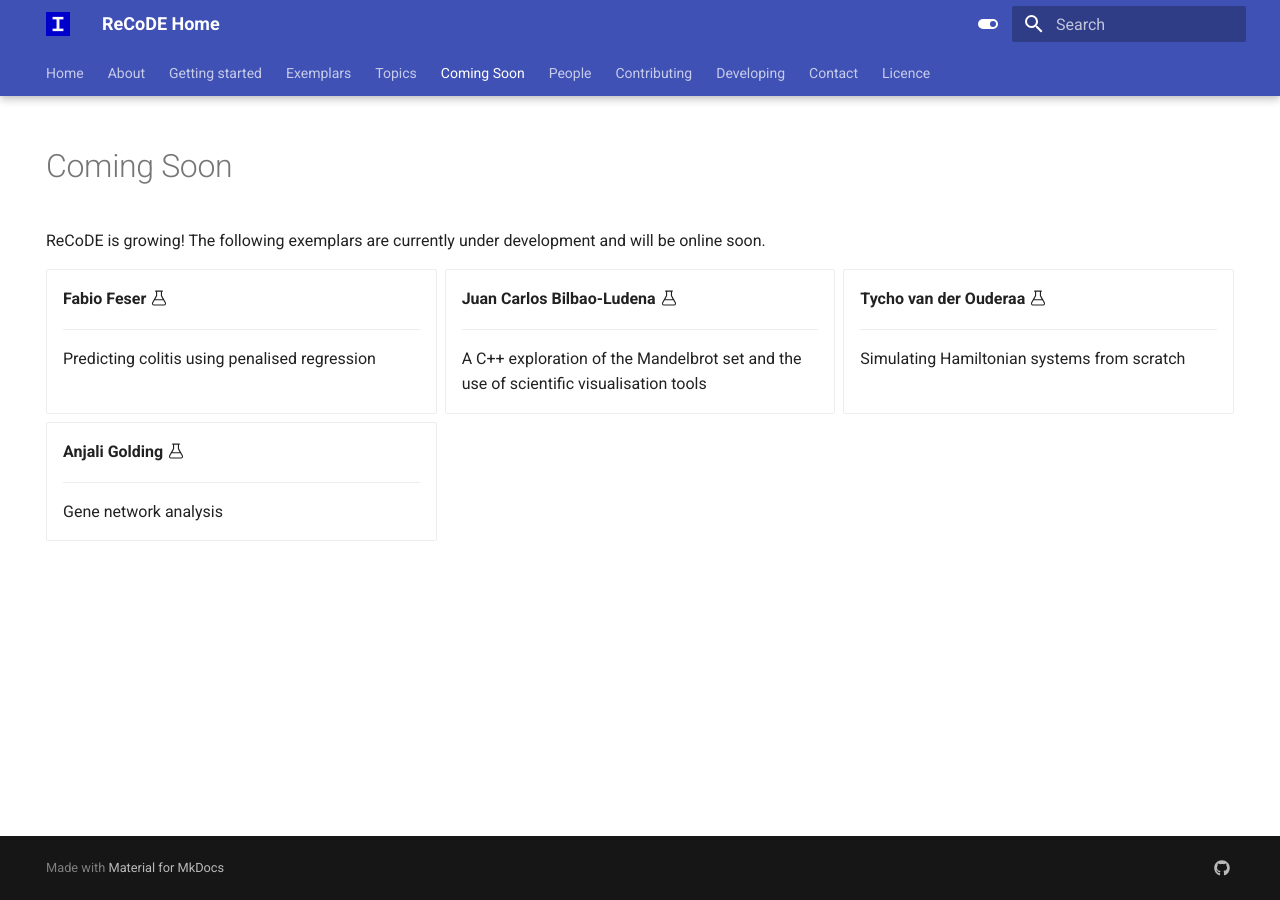
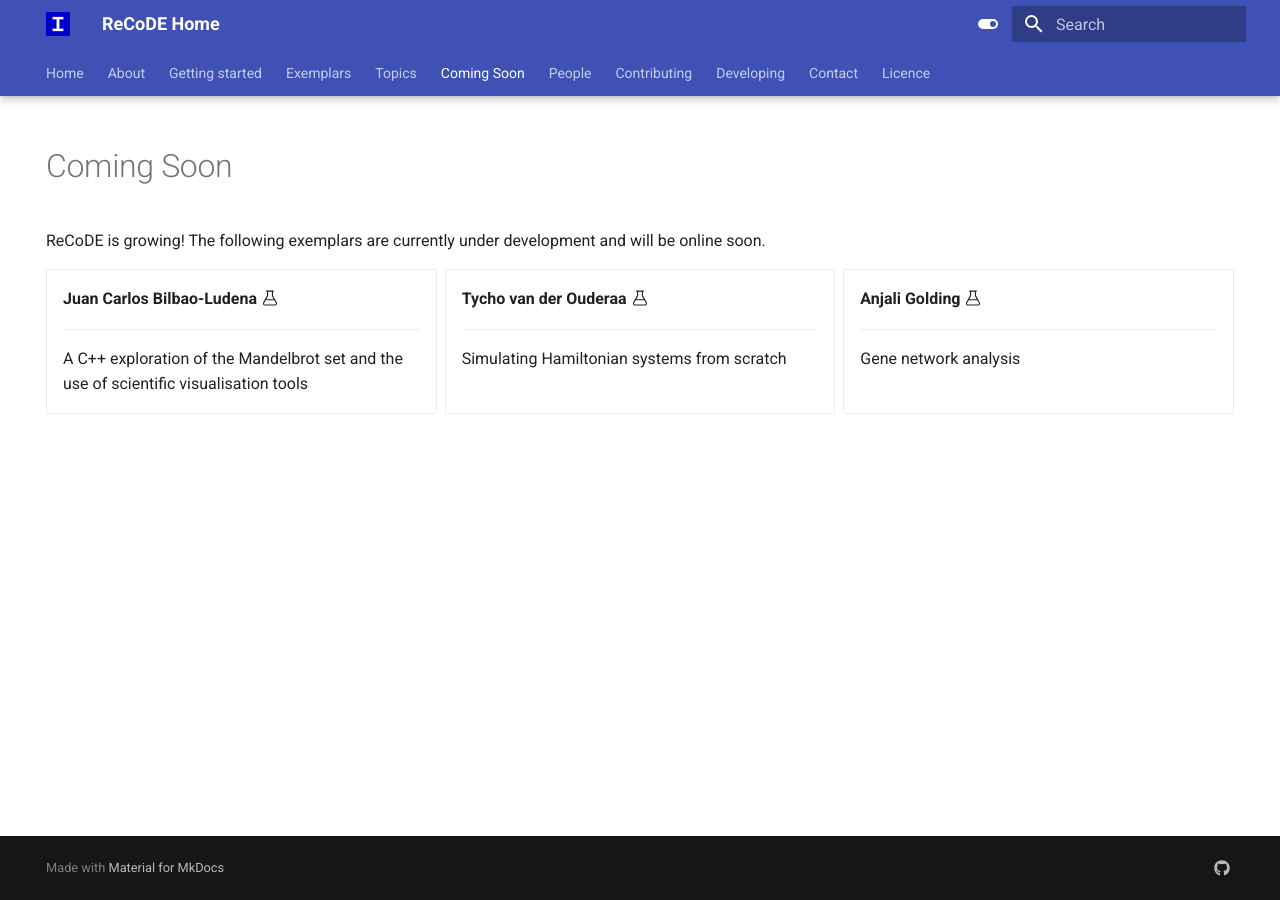
Before and after one commit to ImperialCollegeLondon/ReCoDE-home, an MkDocs documentation site: the page built from docs/coming-soon.md, in a window 1280 px wide. Built offline with MkDocs 1.6.1 and Material for MkDocs 9.7.7, drawn with Linux system fonts in a browser that asks for light colours.

Commit message:
feat: rm fabio coming-soon

```diff
--- a/docs/coming-soon.md
+++ b/docs/coming-soon.md
@@ -10,11 +10,6 @@ search:
 ReCoDE is growing! The following exemplars are currently under development and will be online soon.
 
 <div class="grid cards" markdown>
-
--  __Fabio Feser__ :octicons-beaker-24:
-
-    ---
-    Predicting colitis using penalised regression
 
 -  __Juan Carlos Bilbao-Ludena__ :octicons-beaker-24:
 
```
